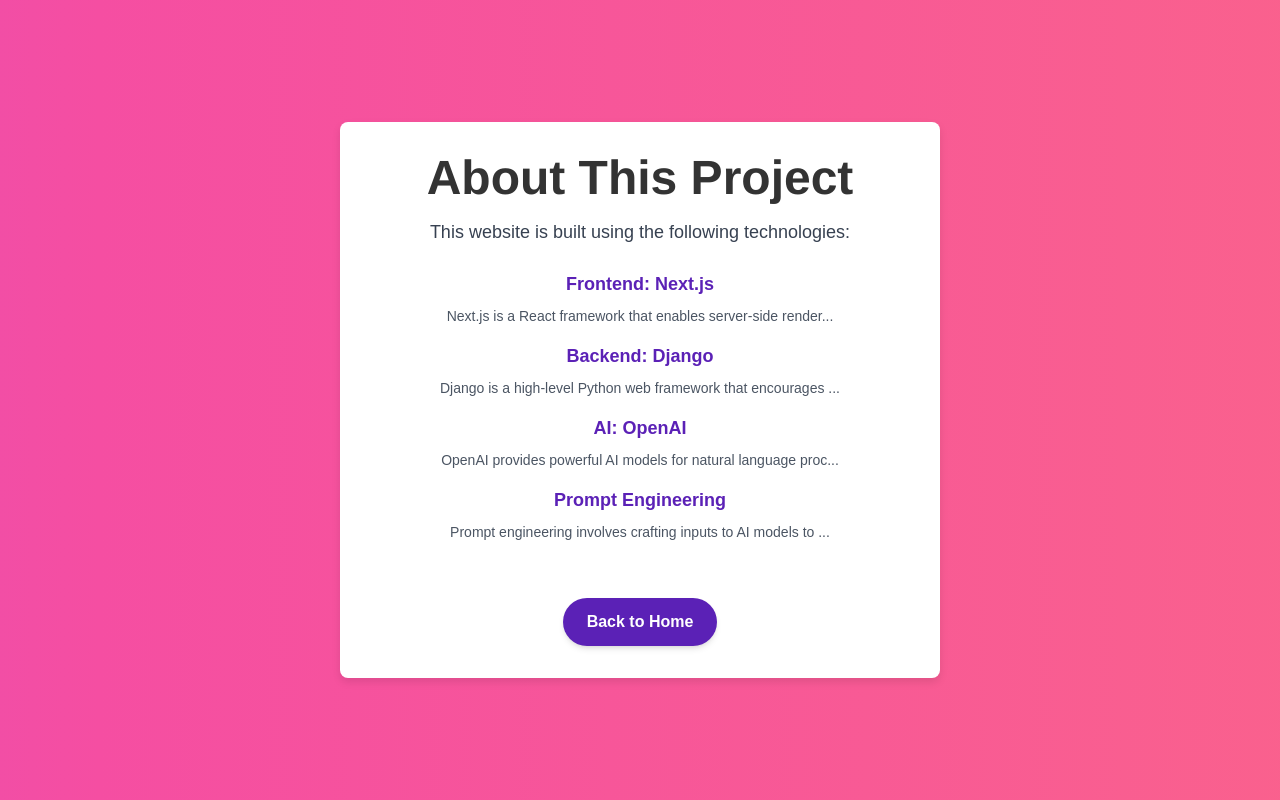
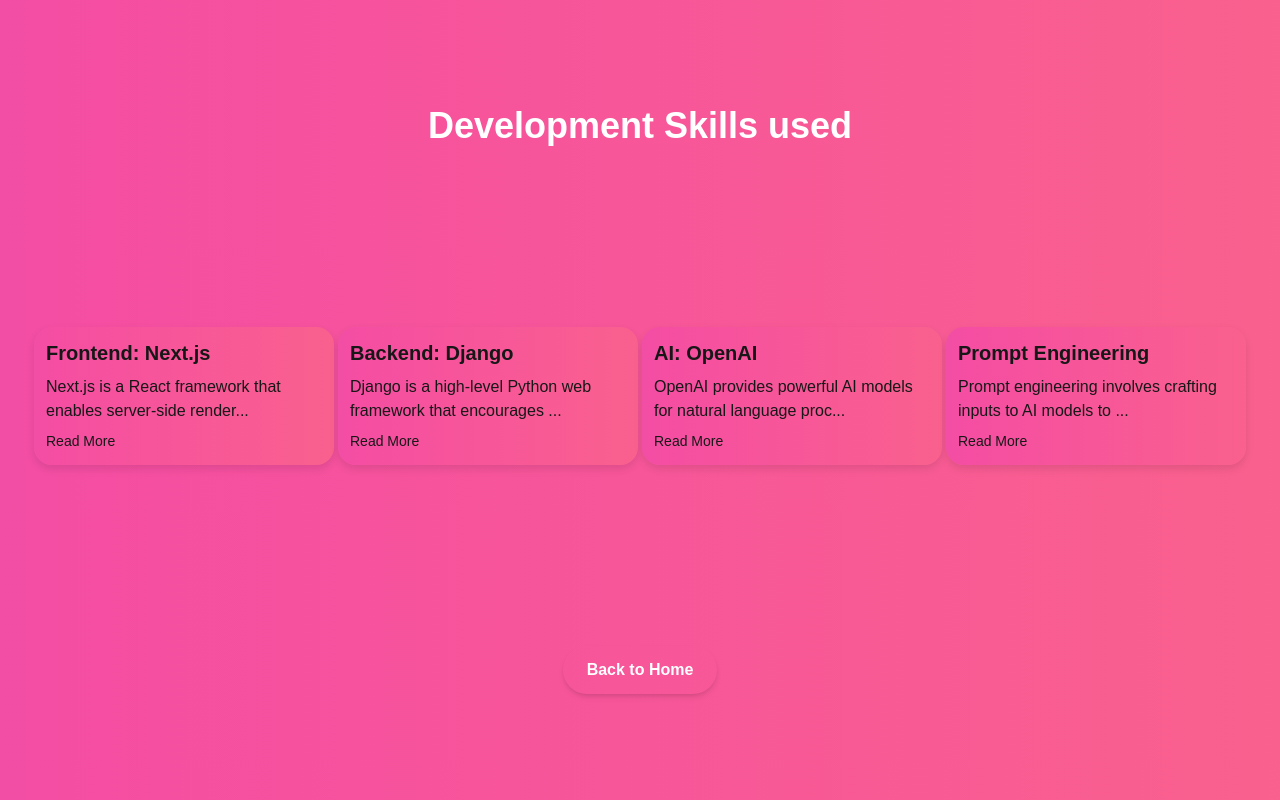
Before and after one commit to parthlathiya2697/Fashion-Sense-Rating, a Next.js app in the folder frontend/: page /about in a window 1280 px wide. Built offline with nearby package versions, Linux system fonts and the light colour scheme.

Commit message:
update About ME Page

```diff
--- a/frontend/src/pages/about.tsx
+++ b/frontend/src/pages/about.tsx
@@ -32,35 +32,26 @@
   };
 
   return (
-    <div className="main-container flex flex-col items-center justify-center p-8">
-      <div className="content-container bg-white p-10 rounded-lg shadow-xl max-w-2xl">
-        <h1 className="title text-5xl font-extrabold mb-6 text-violet-800 text-center">About This Project</h1>
-        <p className="text-gray-700 mb-6 text-lg text-center">
-          This website is built using the following technologies:
+    <div className="main-container flex flex-wrap justify-center p-8">
+      <h1 className="w-full text-4xl font-bold mb-8 text-center text-white">Development Skills used</h1>
+      {skills.map((skill, index) => (
+        <div key={index} className="card bg-white bg-opacity-80 p-6 m-4 rounded-lg shadow-lg max-w-xs">
+          <h2 className="text-xl font-semibold mb-2">{skill.name}</h2>
+          <p className="">
+            {expanded === index ? skill.description : skill.description.substring(0, 60) + '...'}
           </p>
-        <ul className="list-none text-gray-600 mb-6">
-          {skills.map((skill, index) => (
-            <li key={index} className="mb-4">
           <button
             onClick={() => toggleExpand(index)}
-                className="text-lg font-semibold text-violet-800 hover:underline text-left"
+            className="text-sm mt-2 hover:underline"
           >
-                {skill.name}
+            {expanded === index ? 'Show Less' : 'Read More'}
           </button>
-              <p
-                onClick={() => toggleExpand(index)}
-                className="text-sm mt-2 cursor-pointer"
-              >
-                {expanded === index ? skill.description : skill.description.substring(0, 60) + '...'}
-              </p>
-            </li>
+        </div>
       ))}
-        </ul>
-        <div className="text-center">
-          <Link href="/" className="mt-8 inline-block text-white bg-violet-800 px-6 py-3 rounded-full font-semibold shadow-md hover:bg-violet-700 transition">
+      <div className="w-full text-center mt-8">
+        <Link href="/" className="inline-block text-white px-6 py-3 rounded-full font-semibold shadow-md  transition">
           Back to Home
         </Link>
-        </div>
       </div>
     </div>
   );
```
Lines whose indentation alone changed are shown as unchanged.
